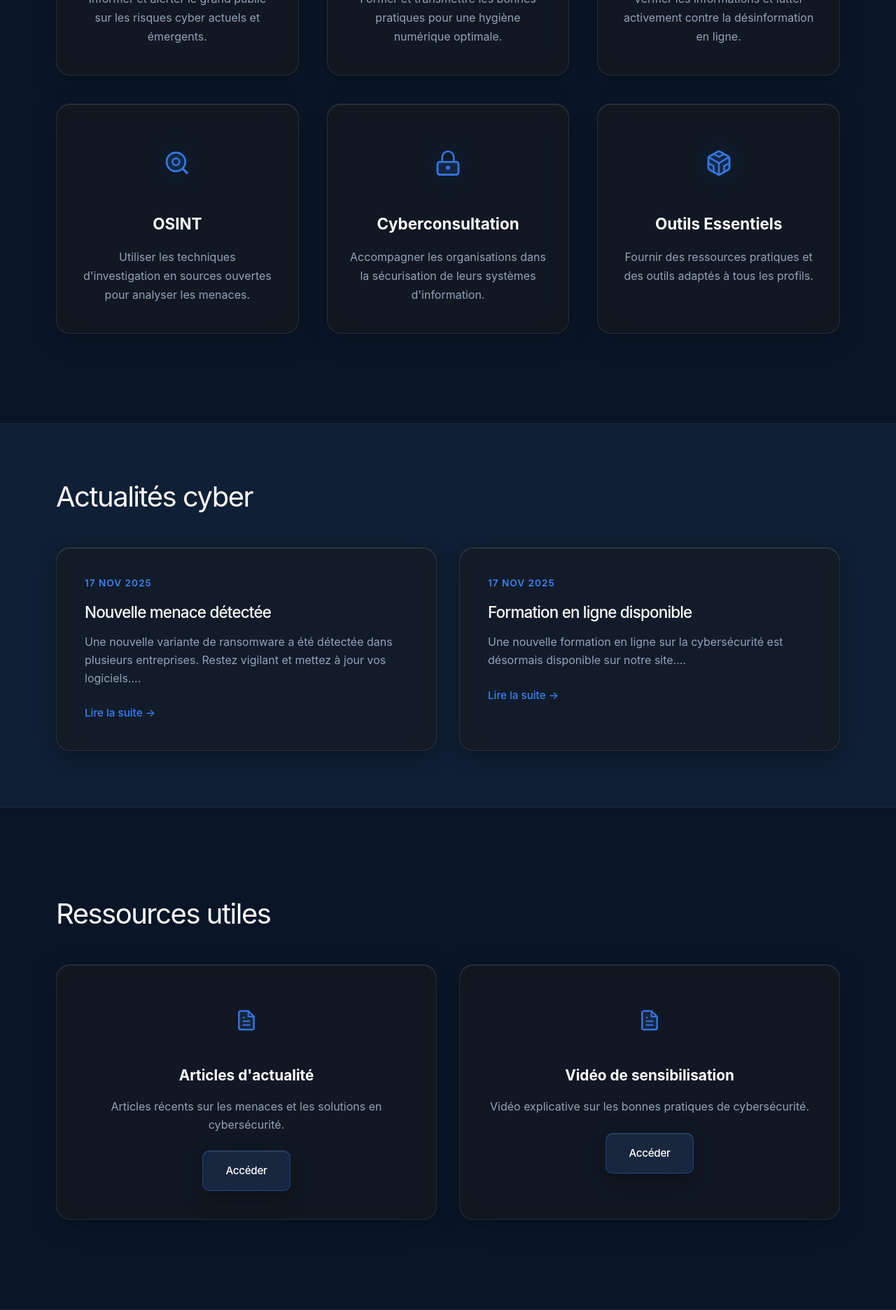
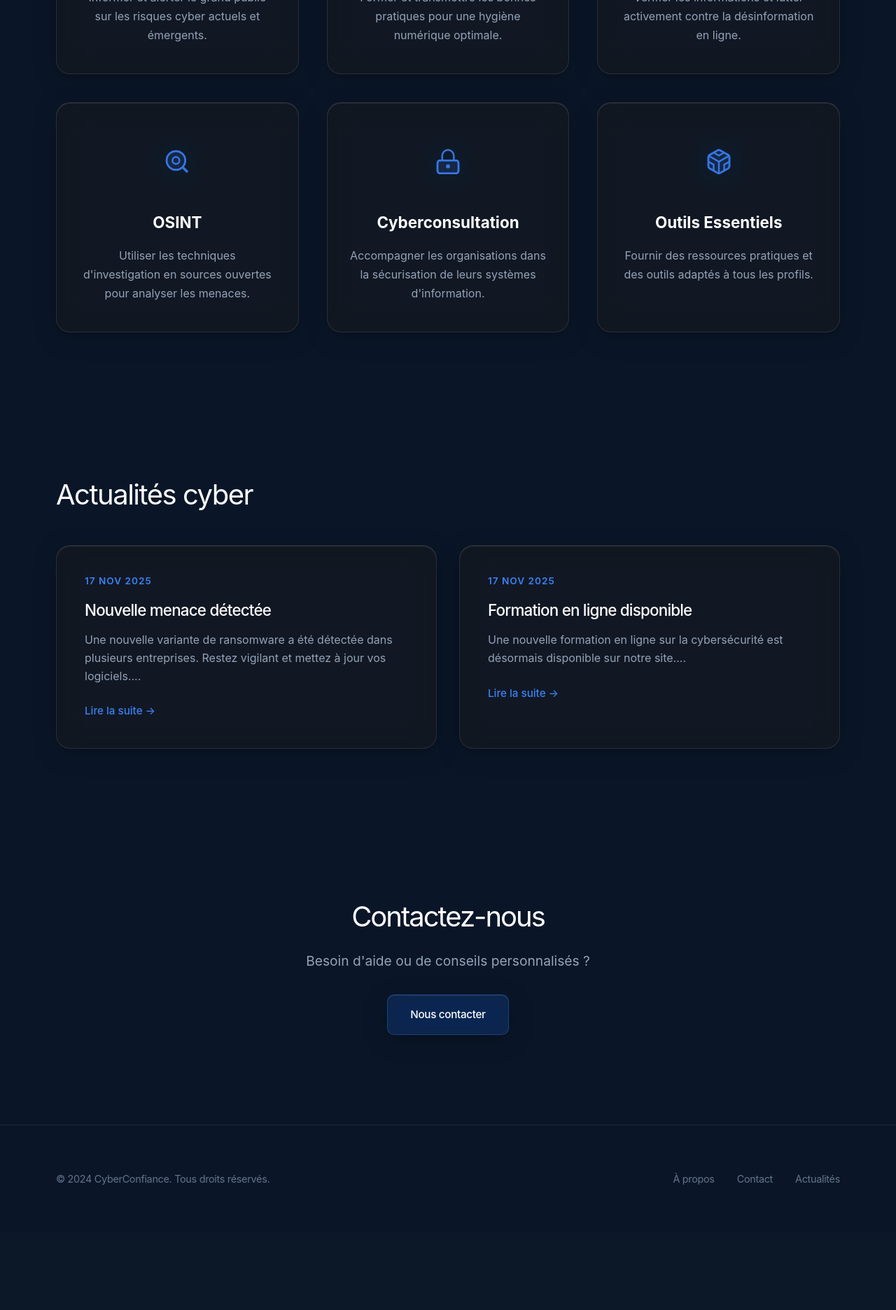
Before and after one commit to moa-digitalagency/CyberConfiance, a Flask app: page / in a window 1280 px wide. Shown: the part 2160-4032 px from the top of the page at 70% size. After the commit the page ends 3853 px from the top, so only its background shows below. Run offline with Flask 3, Linux system fonts and the light colour scheme.

Commit message:
Update page styling to remove borders and adjust backgrounds
Removes borders and sets background to transparent for `.mission-section` and `.news-section` in `static/css/style.css`. Removes the `resources-section` from `templates/index.html`.

Replit-Commit-Author: Agent
Replit-Commit-Session-Id: e671701b-0904-408a-9acd-450b35ce3658
Replit-Commit-Checkpoint-Type: full_checkpoint
Replit-Commit-Event-Id: d6d24d74-d2ce-4dbb-ad9b-2428aa87c405
Replit-Commit-Screenshot-Url: https://storage.googleapis.com/screenshot-production-us-central1/116c3daa-5f5b-4c9d-a4aa-2fa65e922016/e671701b-0904-408a-9acd-450b35ce3658/f44Y9RR

```diff
--- a/static/css/style.css
+++ b/static/css/style.css
@@ -399,9 +399,7 @@ header {
 }
 
 .mission-section {
-    background: var(--bg-navy-light);
-    border-top: 1px solid var(--border-subtle);
-    border-bottom: 1px solid var(--border-subtle);
+    background: transparent;
 }
 
 .pillars-section {
@@ -409,9 +407,7 @@ header {
 }
 
 .news-section {
-    background: var(--bg-navy-light);
-    border-top: 1px solid var(--border-subtle);
-    border-bottom: 1px solid var(--border-subtle);
+    background: transparent;
 }
 
 .resources-section {
--- a/templates/index.html
+++ b/templates/index.html
@@ -169,63 +169,7 @@
 </section>
 {% endif %}
 
-{% if resources %}
-<section class="section resources-section">
-    <div class="container">
-        <h2 class="section-title">Ressources utiles</h2>
-
-        <div class="resources-grid">
-            {% for resource in resources %}
-            <div class="resource-card glass-card-enhanced scroll-animate">
-                <span class="resource-icon">
-                    <svg width="32" height="32" viewBox="0 0 24 24" fill="none" stroke="currentColor" stroke-width="1.5">
-                        <path d="M14 2H6a2 2 0 0 0-2 2v16a2 2 0 0 0 2 2h12a2 2 0 0 0 2-2V8z" fill="rgba(59, 130, 246, 0.15)"/>
-                        <path d="M14 2H6a2 2 0 0 0-2 2v16a2 2 0 0 0 2 2h12a2 2 0 0 0 2-2V8z"/>
-                        <polyline points="14 2 14 8 20 8"/>
-                        <line x1="8" y1="13" x2="16" y2="13"/>
-                        <line x1="8" y1="17" x2="16" y2="17"/>
-                        <line x1="8" y1="9" x2="10" y2="9"/>
-                    </svg>
-                </span>
-                <h3>{{ resource.title }}</h3>
-                <p>{{ resource.description if resource.description else 'Ressource de cybersécurité' }}</p>
-                <a href="{{ resource.url }}" class="btn btn-primary">Accéder</a>
-            </div>
-            {% endfor %}
-        </div>
-    </div>
-</section>
-{% endif %}
-
-<section class="section footer-newsletter newsletter-section">
-    <div class="container">
-        <div class="newsletter-box glass-card-enhanced">
-            <h3>Restez informé</h3>
-            <p>Recevez nos conseils et alertes cyber chaque semaine.</p>
-            <form action="/newsletter" method="post" class="newsletter-form">
-                <input type="email" name="email" placeholder="Votre adresse email" required>
-                <button type="submit" class="btn btn-primary">S'inscrire</button>
-            </form>
-        </div>
-
-        <div class="social-links">
-            <a href="https://facebook.com/lacyberconfiance" target="_blank" rel="noopener" title="Facebook">
-                <svg width="24" height="24" fill="currentColor" viewBox="0 0 24 24"><path d="M24 12.073c0-6.627-5.373-12-12-12s-12 5.373-12 12c0 5.99 4.388 10.954 10.125 11.854v-8.385H7.078v-3.47h3.047V9.43c0-3.007 1.792-4.669 4.533-4.669 1.312 0 2.686.235 2.686.235v2.953H15.83c-1.491 0-1.956.925-1.956 1.874v2.25h3.328l-.532 3.47h-2.796v8.385C19.612 23.027 24 18.062 24 12.073z"/></svg>
-            </a>
-            <a href="https://instagram.com/lacyberconfiance" target="_blank" rel="noopener" title="Instagram">
-                <svg width="24" height="24" fill="currentColor" viewBox="0 0 24 24"><path d="M12 2.163c3.204 0 3.584.012 4.85.07 3.252.148 4.771 1.691 4.919 4.919.058 1.265.069 1.645.069 4.849 0 3.205-.012 3.584-.069 4.849-.149 3.225-1.664 4.771-4.919 4.919-1.266.058-1.644.07-4.85.07-3.204 0-3.584-.012-4.849-.07-3.26-.149-4.771-1.699-4.919-4.92-.058-1.265-.07-1.644-.07-4.849 0-3.204.013-3.583.07-4.849.149-3.227 1.664-4.771 4.919-4.919 1.266-.057 1.645-.069 4.849-.069zm0-2.163c-3.259 0-3.667.014-4.947.072-4.358.2-6.78 2.618-6.98 6.98-.059 1.281-.073 1.689-.073 4.948 0 3.259.014 3.668.072 4.948.2 4.358 2.618 6.78 6.98 6.98 1.281.058 1.689.072 4.948.072 3.259 0 3.668-.014 4.948-.072 4.354-.2 6.782-2.618 6.979-6.98.059-1.28.073-1.689.073-4.948 0-3.259-.014-3.667-.072-4.947-.196-4.354-2.617-6.78-6.979-6.98-1.281-.059-1.69-.073-4.949-.073zm0 5.838c-3.403 0-6.162 2.759-6.162 6.162s2.759 6.163 6.162 6.163 6.162-2.759 6.162-6.163c0-3.403-2.759-6.162-6.162-6.162zm0 10.162c-2.209 0-4-1.79-4-4 0-2.209 1.791-4 4-4s4 1.791 4 4c0 2.21-1.791 4-4 4zm6.406-11.845c-.796 0-1.441.645-1.441 1.44s.645 1.44 1.441 1.44c.795 0 1.439-.645 1.439-1.44s-.644-1.44-1.439-1.44z"/></svg>
-            </a>
-            <a href="https://twitter.com/cyberconfiance" target="_blank" rel="noopener" title="Twitter">
-                <svg width="24" height="24" fill="currentColor" viewBox="0 0 24 24"><path d="M23.953 4.57a10 10 0 01-2.825.775 4.958 4.958 0 002.163-2.723c-.951.555-2.005.959-3.127 1.184a4.92 4.92 0 00-8.384 4.482C7.69 8.095 4.067 6.13 1.64 3.162a4.822 4.822 0 00-.666 2.475c0 1.71.87 3.213 2.188 4.096a4.904 4.904 0 01-2.228-.616v.06a4.923 4.923 0 003.946 4.827 4.996 4.996 0 01-2.212.085 4.936 4.936 0 004.604 3.417 9.867 9.867 0 01-6.102 2.105c-.39 0-.779-.023-1.17-.067a13.995 13.995 0 007.557 2.209c9.053 0 13.998-7.496 13.998-13.985 0-.21 0-.42-.015-.63A9.935 9.935 0 0024 4.59z"/></svg>
-            </a>
-            <a href="https://linkedin.com/company/la-cyberconfiance" target="_blank" rel="noopener" title="LinkedIn">
-                <svg width="24" height="24" fill="currentColor" viewBox="0 0 24 24"><path d="M20.447 20.452h-3.554v-5.569c0-1.328-.027-3.037-1.852-3.037-1.853 0-2.136 1.445-2.136 2.939v5.667H9.351V9h3.414v1.561h.046c.477-.9 1.637-1.85 3.37-1.85 3.601 0 4.267 2.37 4.267 5.455v6.286zM5.337 7.433c-1.144 0-2.063-.926-2.063-2.065 0-1.138.92-2.063 2.063-2.063 1.14 0 2.064.925 2.064 2.063 0 1.139-.925 2.065-2.064 2.065zm1.782 13.019H3.555V9h3.564v11.452zM22.225 0H1.771C.792 0 0 .774 0 1.729v20.542C0 23.227.792 24 1.771 24h20.451C23.2 24 24 23.227 24 22.271V1.729C24 .774 23.2 0 22.222 0h.003z"/></svg>
-            </a>
-        </div>
-    </div>
-</section>
-
-<section class="contact-section glass-card-enhanced">
+<section class="contact-section">
     <div class="container">
         <h2>Contactez-nous</h2>
         <p>Besoin d'aide ou de conseils personnalisés ?</p>
```
